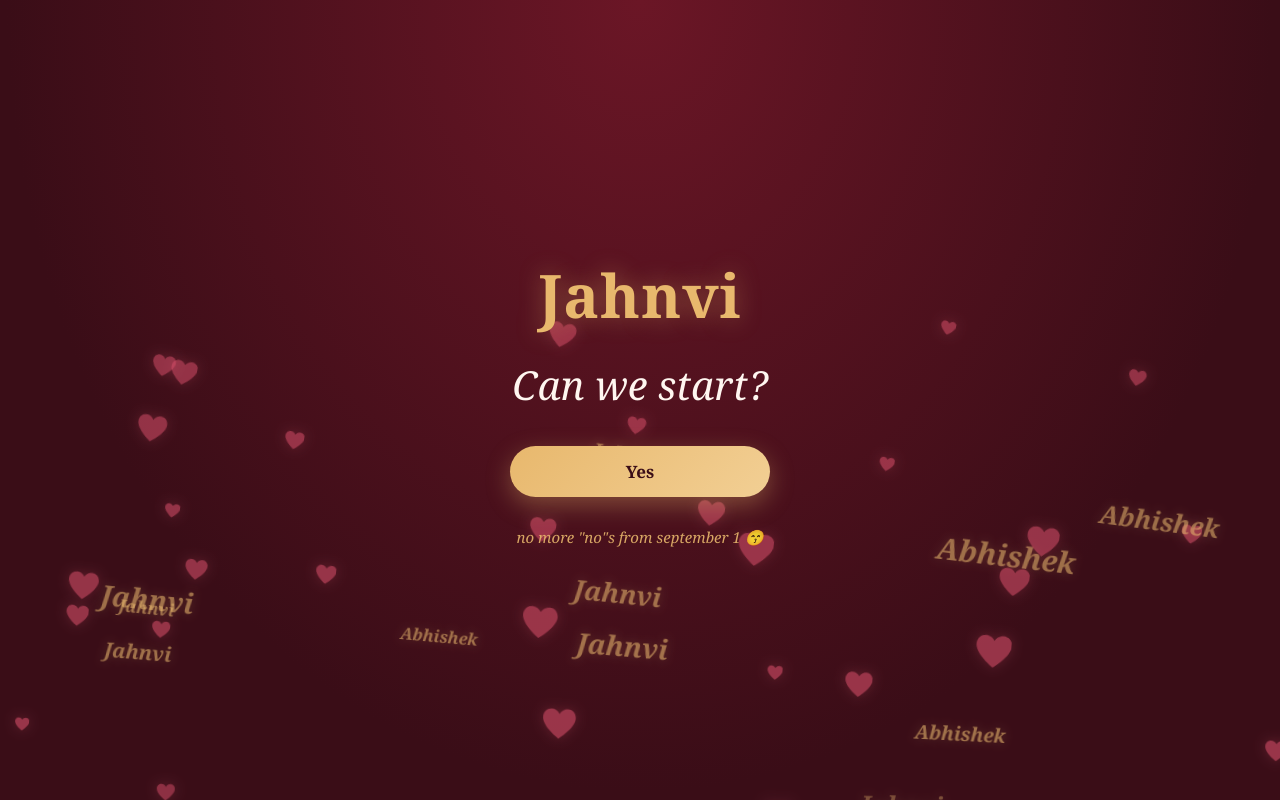
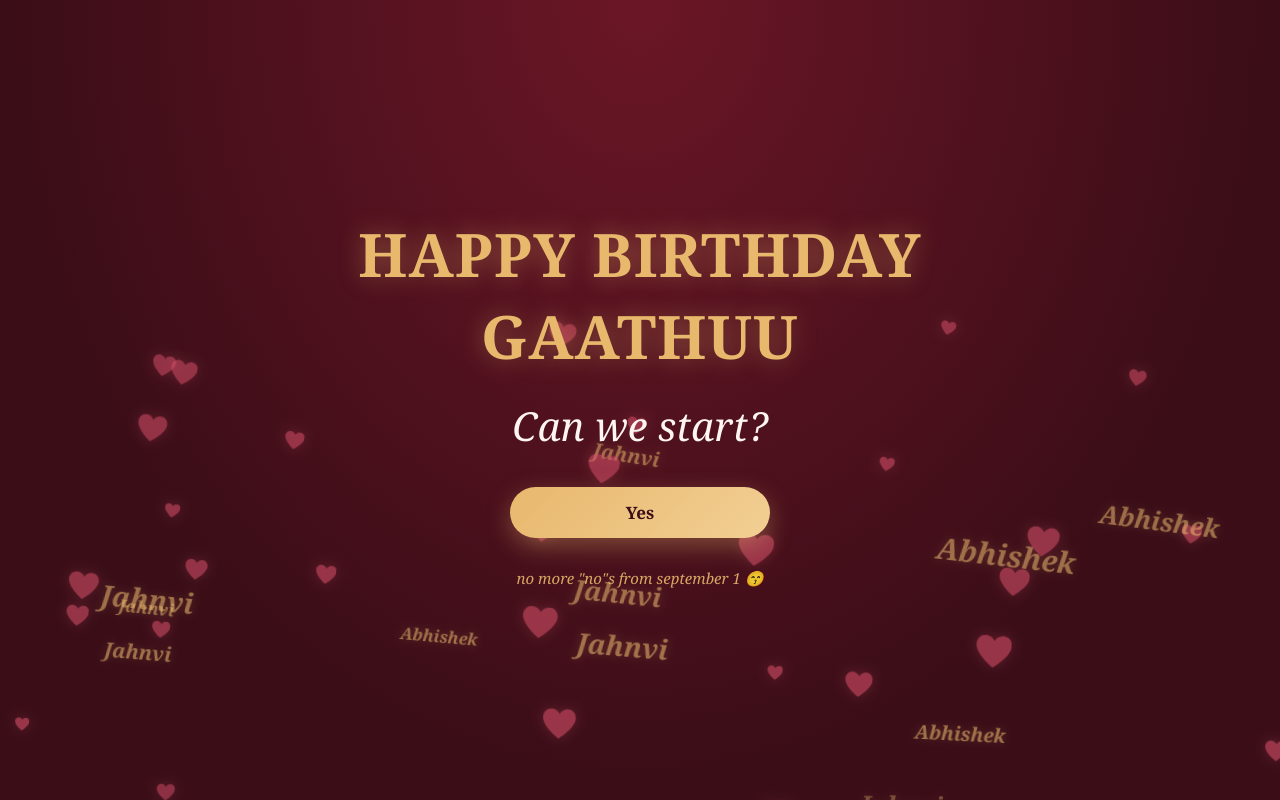
Before and after one commit to kichuanil907251-svg/abhijaan, a plain HTML site: page index.html in a window 1280 px wide. Drawn offline with Linux system fonts and the light colour scheme.

Commit message:
Update birthday message in index.html

```diff
--- a/index.html
+++ b/index.html
@@ -175,7 +175,7 @@
 
 <div class="screen show" id="screen1">
   <div class="content">
-    <div class="name">Jahnvi</div>
+    <div class="name">HAPPY BIRTHDAY GAATHUU</div>
     <h1>Can we start?</h1>
     <div class="buttons">
       <button class="yes" id="yesBtn1">Yes</button>
```
